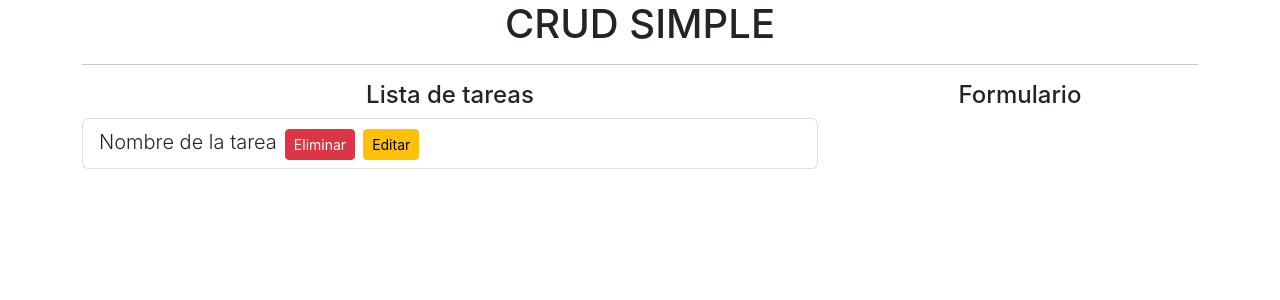
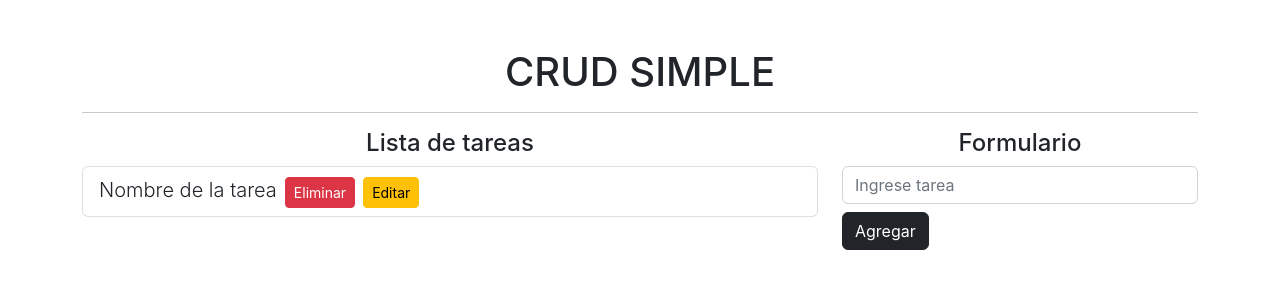
Before and after one commit to KarenMep/CRUD, a React (Create React App) app: page / in a window 1280 px wide. Shown: the top 300 px of the page. Built offline with nearby package versions, Linux system fonts and the light colour scheme.

Commit message:
Uso de NanoID

```diff
--- a/src/App.jsx
+++ b/src/App.jsx
@@ -1,7 +1,29 @@
 import React from 'react';
+import { nanoid } from 'nanoid'
+
 function App() {
+
+  const [tarea, setTarea] = React.useState('');
+  const [tareas, setTareas] = React.useState([]);
+
+  const agregarTarea = e => {
+    e.preventDefault()
+
+    if(!tarea.trim()){
+      console.log('Elemento vacio')
+      return
+    }
+    console.log(tarea)
+
+    setTareas([
+      ...tareas,
+      {id: nanoid(), NombreTarea: tarea}
+    ])
+    setTarea('')
+  }
+
   return (
-    <div className="container">
+    <div className="container mt-5">
       <h1 className="text-center">CRUD SIMPLE</h1>
       <hr/>
       <div className="row">
@@ -17,6 +39,15 @@
         </div>
         <div className="col-4">
           <h4 className="text-center">Formulario</h4>
+          <form onSubmit={agregarTarea}>
+            <input
+              type="text"
+              className="form-control mb-2"
+              placeholder='Ingrese tarea'
+              onChange={ e => setTarea(e.target.value)}
+              value={tarea}/>
+              <button className="btn btn-dark btn-block" type='submit'>Agregar</button>
+          </form>
         </div>
       </div>
     </div>
```
